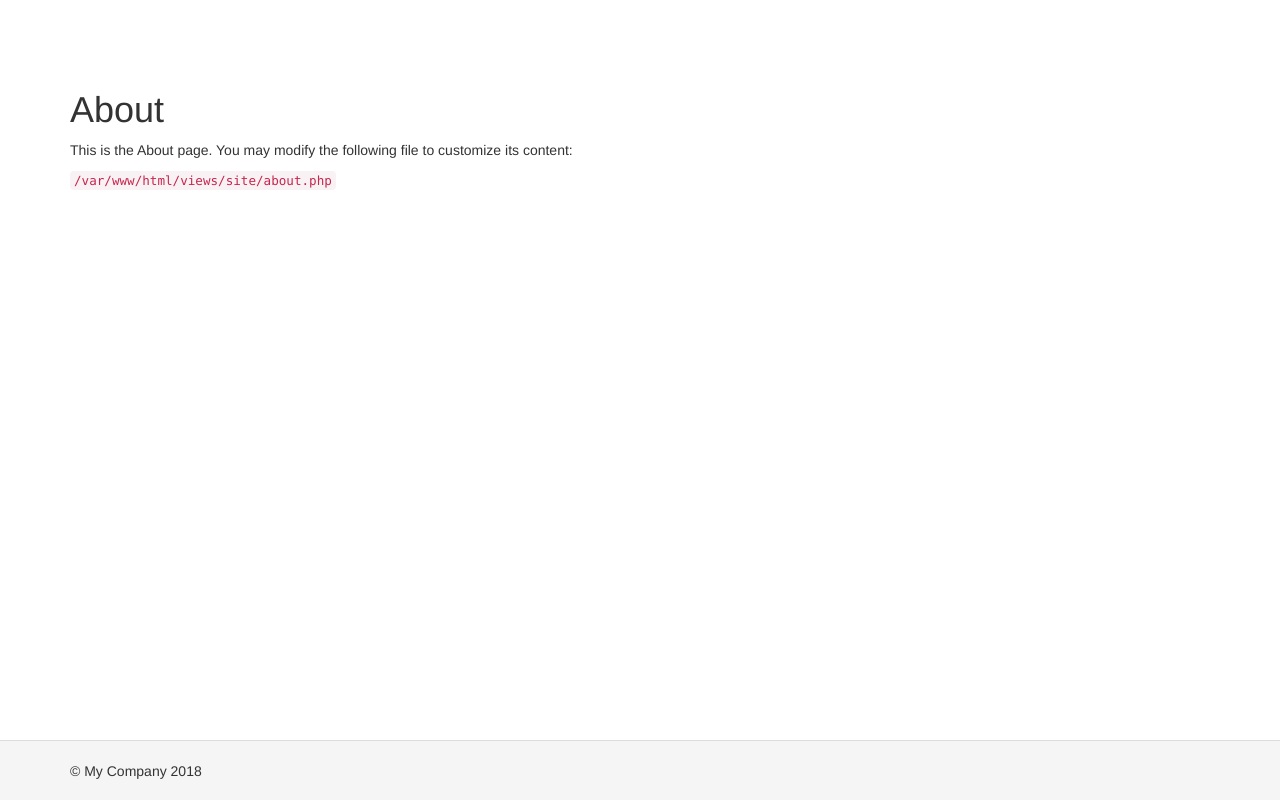
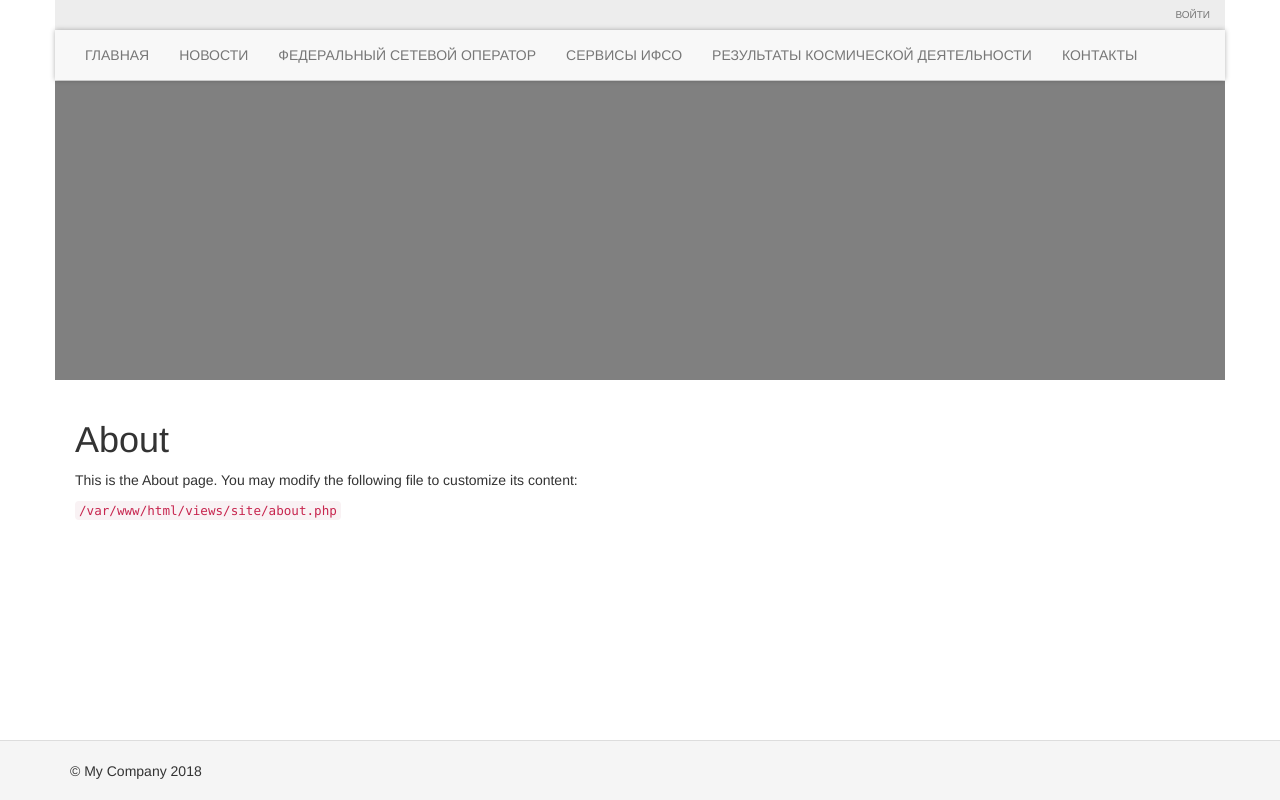
Before and after one commit to ProgramLabNet/koscom, a Yii app: template views/site/about.php in a window 1280 px wide. Run offline with PHP 8.4 and a stand-in for Yii, Linux system fonts and the light colour scheme; the template is opened without the code that fills it, so the values that code supplies are empty; some libraries are stand-ins or nearby versions.

Commit message:
Стилизация навигации на сайте

```diff
--- a/assets/AppAsset.php
+++ b/assets/AppAsset.php
@@ -21,6 +21,7 @@ class AppAsset extends AssetBundle
     public $baseUrl = '@web';
     public $css = [
         'css/site.css',
+        'css/main.css',
     ];
     public $js = [
     ];
--- a/views/layouts/main.php
+++ b/views/layouts/main.php
@@ -5,6 +5,7 @@
 
 use app\widgets\Alert;
 use yii\helpers\Html;
+use yii\helpers\Url;
 use yii\bootstrap\Nav;
 use yii\bootstrap\NavBar;
 use yii\widgets\Breadcrumbs;
@@ -27,50 +28,59 @@ AppAsset::register($this);
 <?php $this->beginBody() ?>
 
 <div class="wrap">
-    <?php
-    NavBar::begin([
-        'brandLabel' => Yii::$app->name,
-        'brandUrl' => Yii::$app->homeUrl,
-        'renderInnerContainer' => true,
-        'options' => [
-            'class' => 'navbar-inverse navbar-fixed-top',
-        ],
-    ]);
-    echo Nav::widget([
-        'options' => ['class' => 'navbar-nav navbar-right'],
-        'items' => [
-            ['label' => 'Главная', 'url' => ['/site']],
-            ['label' => 'Контакты', 'url' => ['/contacts']],
 
-            !Yii::$app->user->isGuest ?
-            ['label' => 'Рестрация', 'url' => ['/admin/default/signup']]:
-                ['label' => ''],
-
-            !Yii::$app->user->isGuest ?
-            ['label' => 'Admin', 'url' => ['/admin/default/index']]:
-                ['label' => ''],
-
-            Yii::$app->user->isGuest ?
-                ['label' => 'Войти', 'url' => ['/site/login']] :
-                    ['label' => 'Выйти ('.Yii::$app->user->identity->username.')', 'url' => ['/site/logout'], 'post'],
-        ],
-    ]);
-    NavBar::end();
-    ?>
+    <nav class="navbar navbar-default navbar-fixed-top container navbar-main" role="navigation">
+        <div class="container for-admin">
+            <ul class="navbar-nav navbar-right nav">
+                <?php if(Yii::$app->user->isGuest): ?>
+                    <li><a href="<?= Url::toRoute(['/site/login']); ?>">ВОЙТИ</a></li>
+                <?php endif; ?>
+                <?php if(!Yii::$app->user->isGuest): ?>
+                    <li><a href="<?= Url::toRoute(['/admin/default/index']); ?>">ADMIN</a></li>
+                    <li><a href="<?= Url::toRoute(['/site/logout']); ?>">ВЫЙТИ<?= '('.Yii::$app->user->identity->username.')'?></a></li>
+                <?php endif; ?>
+            </ul>
+        </div>
+        <div class="container for-users">
+            <ul class="navbar-nav navbar-left nav main-menu">
+                <li><a href="<?= Url::toRoute(['/']); ?>">ГЛАВНАЯ</a></li>
+                <li><a href="<?= Url::toRoute(['/news']); ?>">НОВОСТИ</a></li>
+                <li><a href="#">ФЕДЕРАЛЬНЫЙ СЕТЕВОЙ ОПЕРАТОР</a>
+                    <ul class="sub-menu">
+                        <li><a href="#">Описание</a></li>
+                        <li><a href="#">Нормативная документация</a></li>
+                        <li><a href="#">История</a></li>
+                    </ul>
+                </li>
+                <li><a href="#">СЕРВИСЫ ИФСО</a>
+                    <ul class="sub-menu">
+                        <li><a href="#">Перечень сервисов с описаниями</a></li>
+                        <li><a href="#">Принципы работы ИФСО</a></li>
+                        <li><a href="#">Взаимодействие с разработчиками</a></li>
+                        <li><a href="#">Создание нового сервиса</a></li>
+                        <li><a href="#">Истории успеха</a></li>
+                    </ul>
+                </li>
+                <li><a href="<?= Url::toRoute(['/results']); ?>">РЕЗУЛЬТАТЫ КОСМИЧЕСКОЙ ДЕЯТЕЛЬНОСТИ</a></li>
+                <li><a href="<?= Url::toRoute(['/contacts']); ?>">КОНТАКТЫ</a></li>
+            </ul>
+        </div>
+    </nav>
 
     <div class="container">
         <?= Breadcrumbs::widget([
             'links' => isset($this->params['breadcrumbs']) ? $this->params['breadcrumbs'] : [],
         ]) ?>
-        <?= $content ?>
+        <div id="main-slider"></div>
+        <div id="content_in_content">
+            <?= $content ?>
+        </div>
     </div>
 </div>
 
 <footer class="footer">
     <div class="container">
         <p class="pull-left">&copy; My Company <?= date('Y') ?></p>
-
-        <p class="pull-right"><?= Yii::powered() ?></p>
     </div>
 </footer>
 
--- /dev/null
+++ b/web/css/main.css
@@ -0,0 +1,88 @@
+#main-slider{
+    width: 100%;
+    height: 300px;
+    background-color: gray;
+    padding: 0;
+}
+
+.for-admin{
+    height: 30px;
+    background-color: #ededed;
+
+}
+
+.for-admin ul{
+    height: 30px;
+}
+
+.for-admin ul li a{
+    height: 30px;
+    padding: 5px 15px;
+    font-size: 10px;
+}
+
+.for-users{
+    font-size: 14px;
+    box-shadow: 0 0 5px rgba(0,0,0,0.3);
+}
+
+.wrap > .container{
+    padding: 0;
+}
+
+.wrap{
+    padding: 80px 0 70px 0;
+}
+
+.nav > li{
+    display: inline-block;
+}
+
+.main-menu{
+    position: relative;
+}
+
+.navbar-default .navbar-nav > li > a:hover, .navbar-default .navbar-nav > li > a:focus {
+    color: #00a3ff;
+    background-color: transparent;
+}
+
+.sub-menu{
+    list-style: none;
+    left: 0px;
+    top: 100%;
+    position: absolute;
+    padding: 15px 20px 15px 20px;
+    background-color: #fff;
+    opacity: 0;
+    visibility: hidden;
+    cursor: pointer;
+    line-height: 2;
+    width: 300px;
+    box-shadow: 0 0 5px rgba(0,0,0,0.3);
+}
+
+.sub-menu li{
+    padding: 0 10px 0 10px;
+}
+
+.main-menu li:hover > .sub-menu{
+    opacity: 0.9;
+    visibility: visible;
+}
+
+.sub-menu li:hover{
+    background-color: #e6f5fd;
+}
+.sub-menu li:hover a{
+    opacity: 1;
+    color: #00a3ff;
+}
+
+.sub-menu a{
+    color: #777;
+}
+
+#content_in_content{
+    padding: 20px;
+}
```
Also changed, not shown: views/site/index.php (+20 -0 lines).
